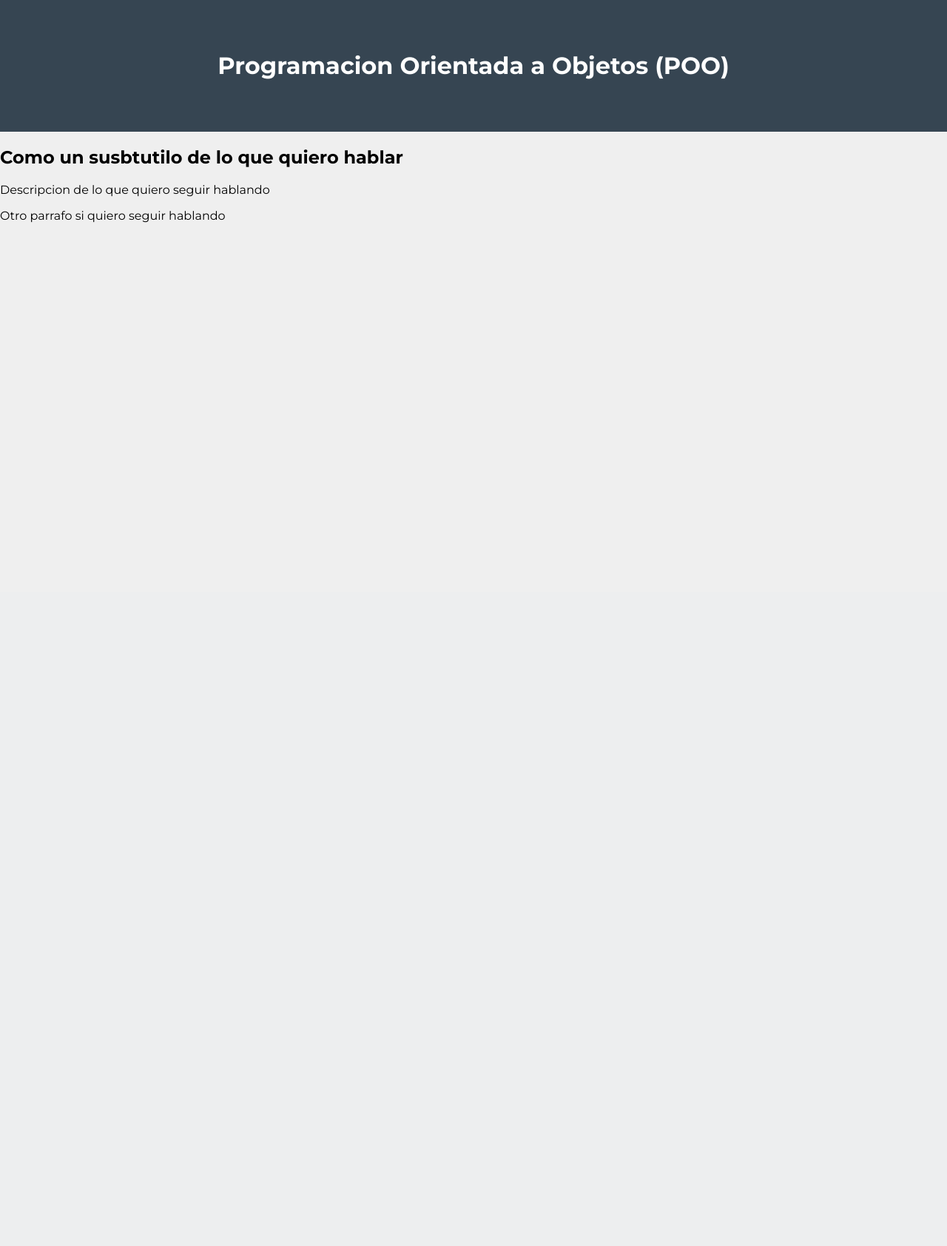
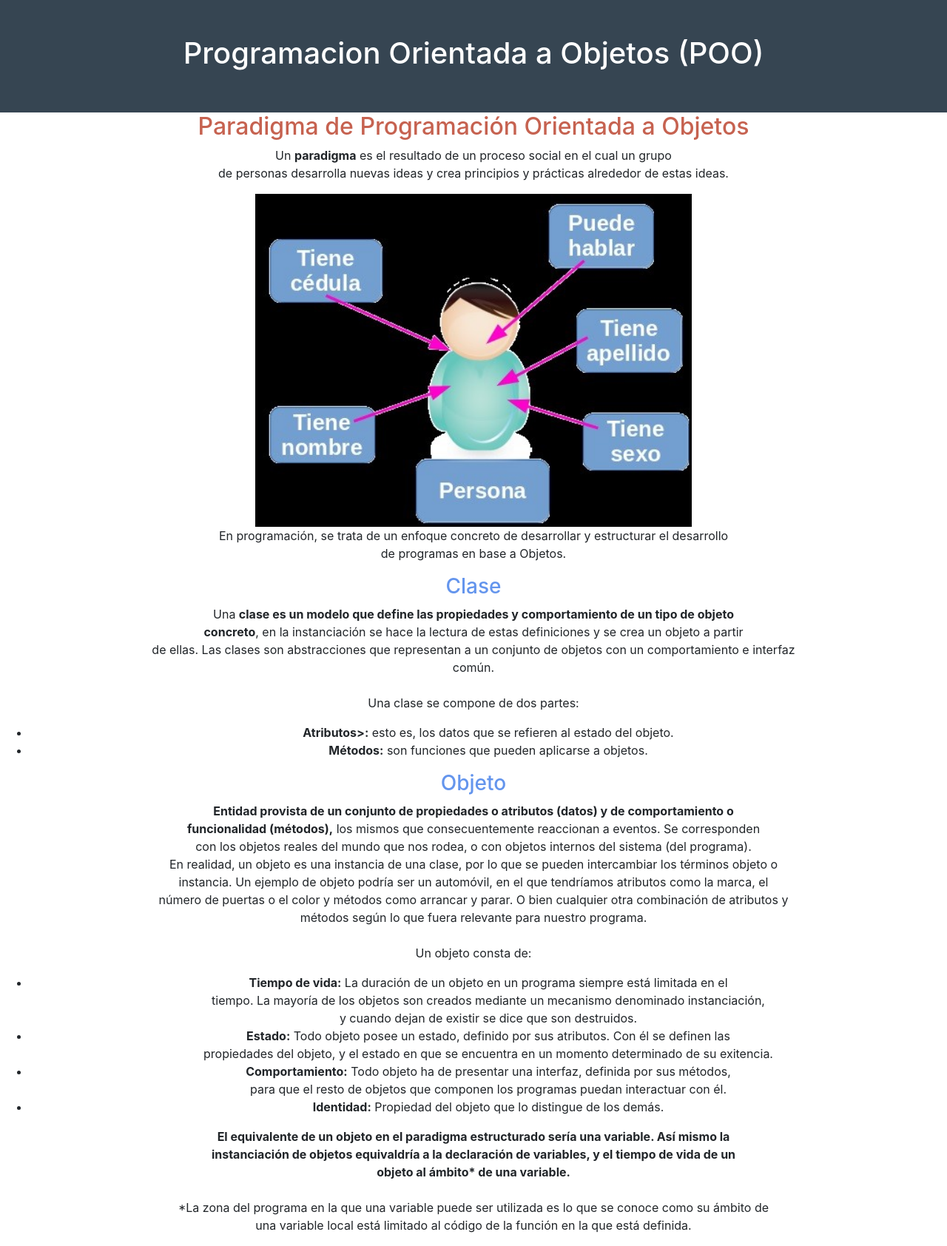
Before and after one commit to Rataricc/InfoPython, a Django app: page /Usuarios/poo/ in a window 1280 px wide. Shown: the whole page at 74% size. Before the commit the page ends 301 px from the top, so only its background shows below. Run offline with Django 4.2, Linux system fonts and the light colour scheme; the visitor is signed in with stand-in values (Sample User, id 1); some libraries are stand-ins or nearby versions.

Commit message:
Agrego contenido al template de poo.html

```diff
--- a/src/templates/usuarios/poo.html
+++ b/src/templates/usuarios/poo.html
@@ -7,6 +7,12 @@
 	<link rel="preconnect" href="https://fonts.gstatic.com" crossorigin>
 	<link href="https://fonts.googleapis.com/css2?family=Montserrat:wght@400;700&display=swap" rel="stylesheet">
 	<link rel="stylesheet" href="../../static/css/poo.css">
+	<link rel="stylesheet" href="https://maxcdn.bootstrapcdn.com/bootstrap/4.0.0/css/bootstrap.min.css" integrity="sha384-Gn5384xqQ1aoWXA+058RXPxPg6fy4IWvTNh0E263XmFcJlSAwiGgFAW/dAiS6JXm" crossorigin="anonymous">
+	<style>
+		table, th, td {
+			border: 1px solid black;
+		}
+	</style>
 </head>
 <body>
 	<header>
@@ -14,10 +20,76 @@
 	</header>
 	<section>
 		<article class="post">
-			<h2>Como un susbtutilo de lo que quiero hablar</h2>
-			<p>Descripcion de lo que quiero seguir hablando</p>
-			<!--aca va una imagen si quiero-->
-			<p>Otro parrafo si quiero seguir hablando</p>
+			<center>
+				<h2 style="color: #C66250;">Paradigma de Programación Orientada a Objetos</h2>
+				<p>
+					Un <strong>paradigma</strong> es el resultado de un proceso social en el cual un grupo <br>
+					de personas desarrolla nuevas ideas y crea principios y prácticas alrededor de estas ideas.
+				</p>
+				<img src="{% static 'img/parablog103.jpg'%}" alt="Info-Python-blog" height="450px"><br>
+				<p>
+					En programación, se trata de un enfoque concreto de desarrollar y estructurar el desarrollo <br>
+					de programas en base a Objetos.
+				</p>
+			</center>
+		</article>
+		<article class="post">
+			<center>
+				<h3 style="color: cornflowerblue;">Clase</h3>
+				<p>
+					Una <strong>clase es un modelo que define las propiedades y comportamiento de un tipo de objeto <br>
+					concreto</strong>, en la instanciación se hace la lectura de estas definiciones y se crea un objeto a partir <br>
+					de ellas. Las clases son abstracciones que representan a un conjunto de objetos con un comportamiento e interfaz <br>
+					común. <br><br>
+					Una clase se compone de dos partes:
+					<ul>
+						<li><strong>Atributos>:</strong> esto es, los datos que se refieren al estado del objeto.</li>
+						<li><strong>Métodos:</strong> son funciones que pueden aplicarse a objetos.</li>
+					</ul>
+				</p>
+			</center>
+		</article>
+		<article class="post">
+			<center>
+				<h3 style="color: cornflowerblue;">Objeto</h3>
+				<p>
+					<strong>Entidad provista de un conjunto de propiedades o atributos (datos) y de comportamiento o <br>
+					funcionalidad (métodos),</strong> los mismos que consecuentemente reaccionan a eventos. Se corresponden <br>
+					con los objetos reales del mundo que nos rodea, o con objetos internos del sistema (del programa). <br>
+					En realidad, un objeto es una instancia de una clase, por lo que se pueden intercambiar los términos objeto o <br>
+					instancia. Un ejemplo de objeto podría ser un automóvil, en el que tendríamos atributos como la marca, el <br>
+					número de puertas o el color y métodos como arrancar y parar. O bien cualquier otra combinación de atributos y <br>
+					métodos según lo que fuera relevante para nuestro programa. <br><br>
+					Un objeto consta de:
+					<ul>
+						<li>
+							<strong>Tiempo de vida:</strong> La duración de un objeto en un programa siempre está limitada en el <br>
+							tiempo. La mayoría de los objetos son creados mediante un mecanismo denominado instanciación, <br>
+							y cuando dejan de existir se dice que son destruidos.
+						</li>
+						<li>
+							<strong>Estado:</strong> Todo objeto posee un estado, definido por sus atributos. Con él se definen las <br>
+							propiedades del objeto, y el estado en que se encuentra en un momento determinado de su exitencia.
+						</li>
+						<li>
+							<strong>Comportamiento:</strong> Todo objeto ha de presentar una interfaz, definida por sus métodos, <br>
+							para que el resto de objetos que componen los programas puedan interactuar con él.
+						</li>
+						<li>
+							<strong>Identidad:</strong> Propiedad del objeto que lo distingue de los demás.
+						</li>
+					</ul>
+				</p>
+				<p>
+					<strong>
+						El equivalente de un objeto en el paradigma estructurado sería una variable. Así mismo la <br>
+						instanciación de objetos equivaldría a la declaración de variables, y el tiempo de vida de un <br>
+						objeto al ámbito* de una variable.
+					</strong><br><br>
+					*La zona del programa en la que una variable puede ser utilizada es lo que se conoce como su ámbito de <br>
+					una variable local está limitado al código de la función en la que está definida.
+				</p>
+			</center>
 		</article>
 	</section>
 </body>
```
Also changed, not shown: src/static/img/parablog103.jpg (added).
